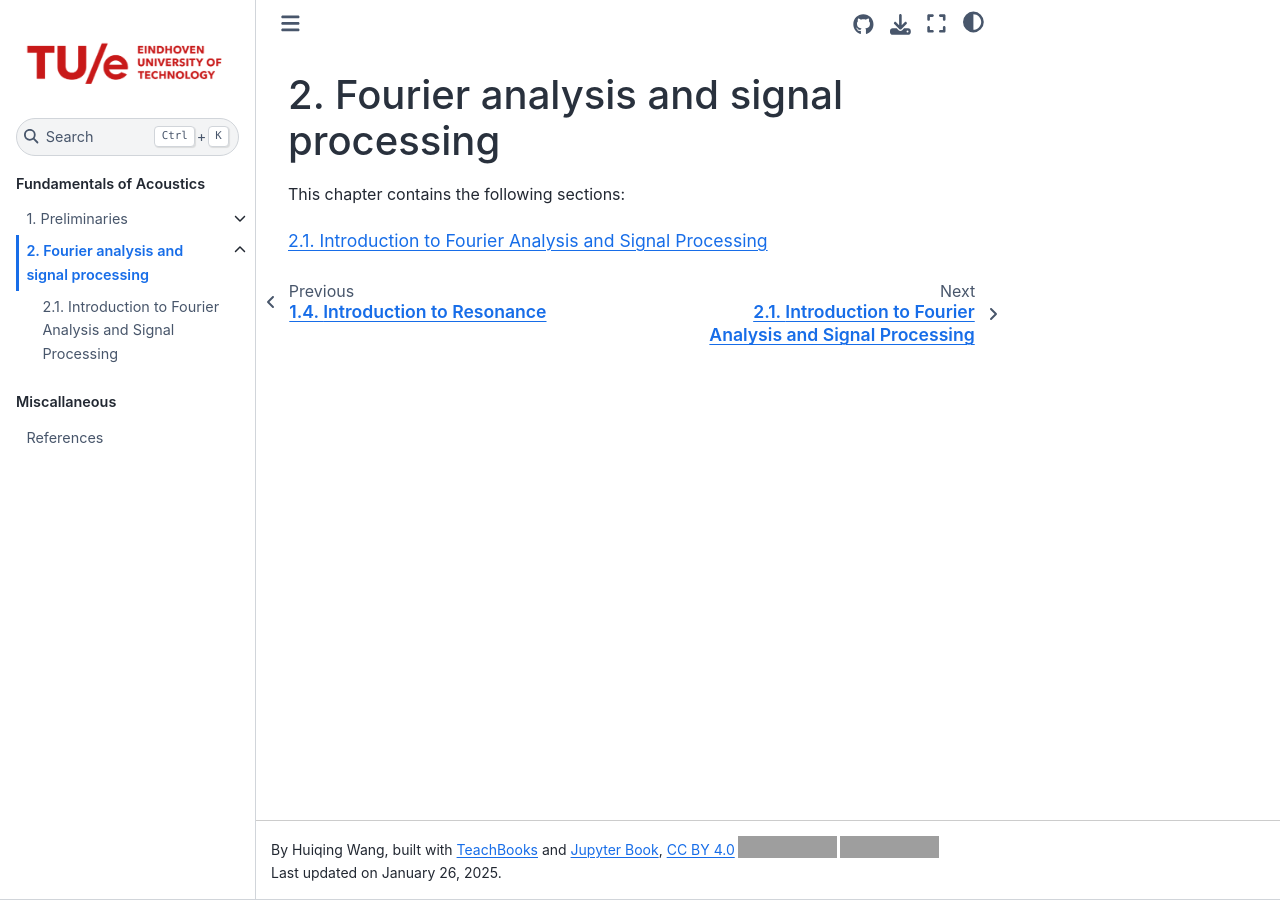
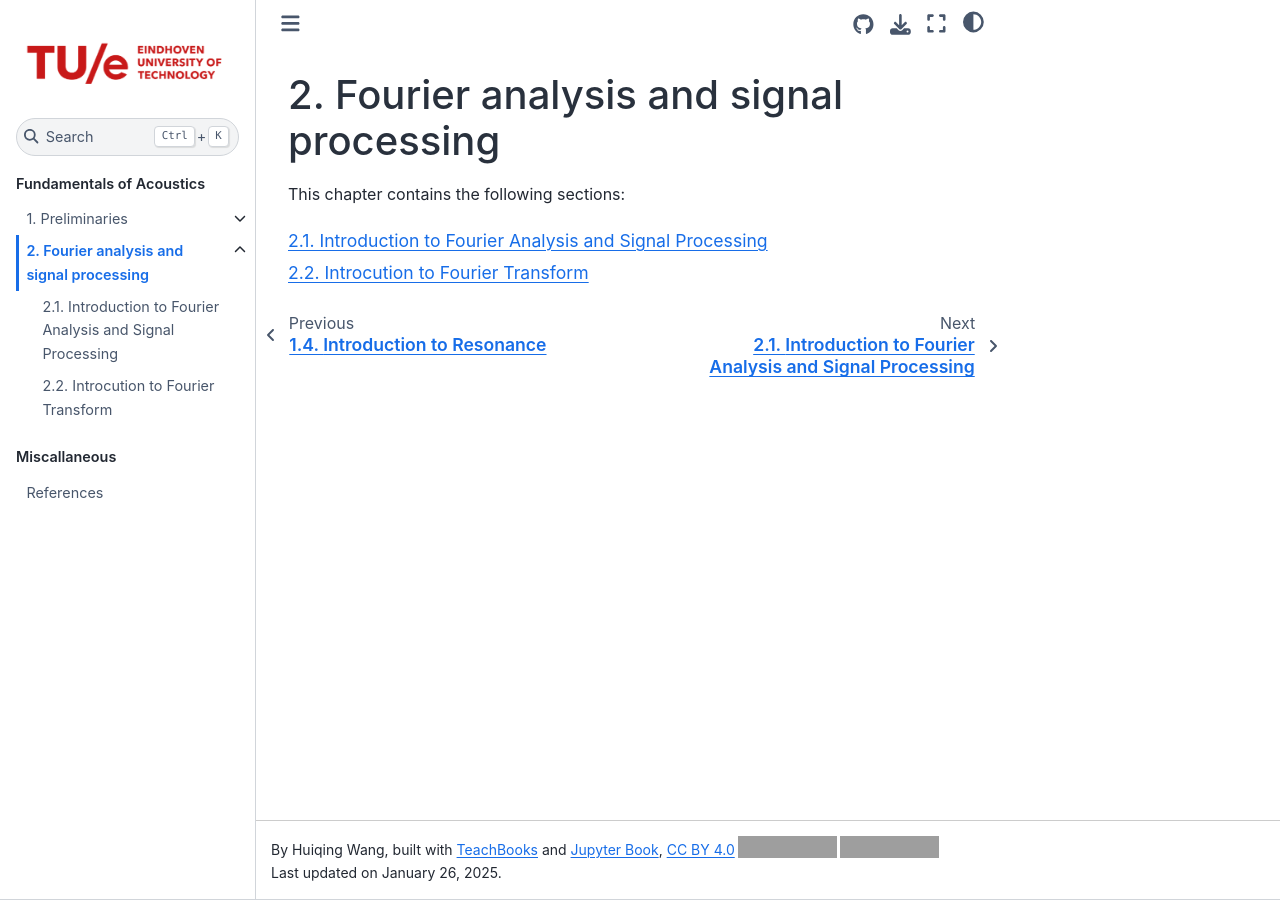
Before and after one commit to Building-acoustics-TU-Eindhoven/digital-learning-platform-for-acoustics, a Jupyter Book: the page built from book/Fourier/intro.md, in a window 1280 px wide. Built offline with Jupyter Book 1.0.4 settings and Sphinx 7.4.7 and the Sphinx Book theme 1.1.4, drawn with Linux system fonts in a browser that asks for light colours; comment, search, counter and statistics services are not loaded; grey boxes are pictures that could not be loaded.

Commit message:
feat(Fourier): Add Fourier Transform section with definitions, properties, and interactive simulation

```diff
--- a/book/_toc.yml
+++ b/book/_toc.yml
@@ -15,6 +15,7 @@
       - file: Fourier/intro
         sections:
           - file: Fourier/fourier_analysis
+          - file: Fourier/fourier_transform
 
   # START REMOVE-FROM-PUBLISH
   # - caption: Room Acoustics
```
Also changed, not shown: book/Fourier/fourier_transform.ipynb (added).
